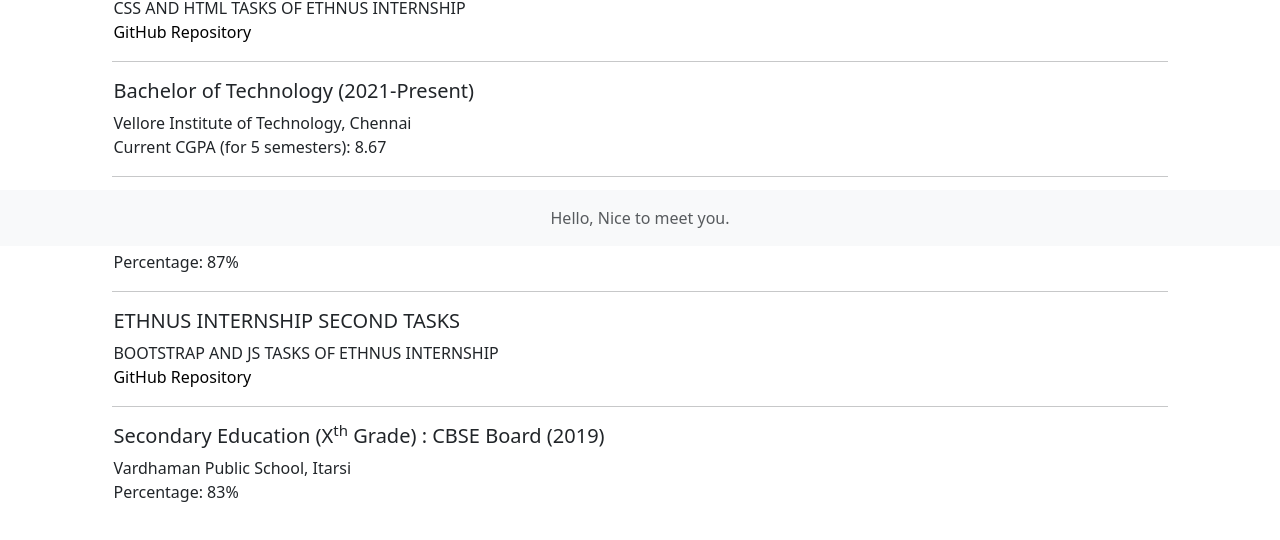
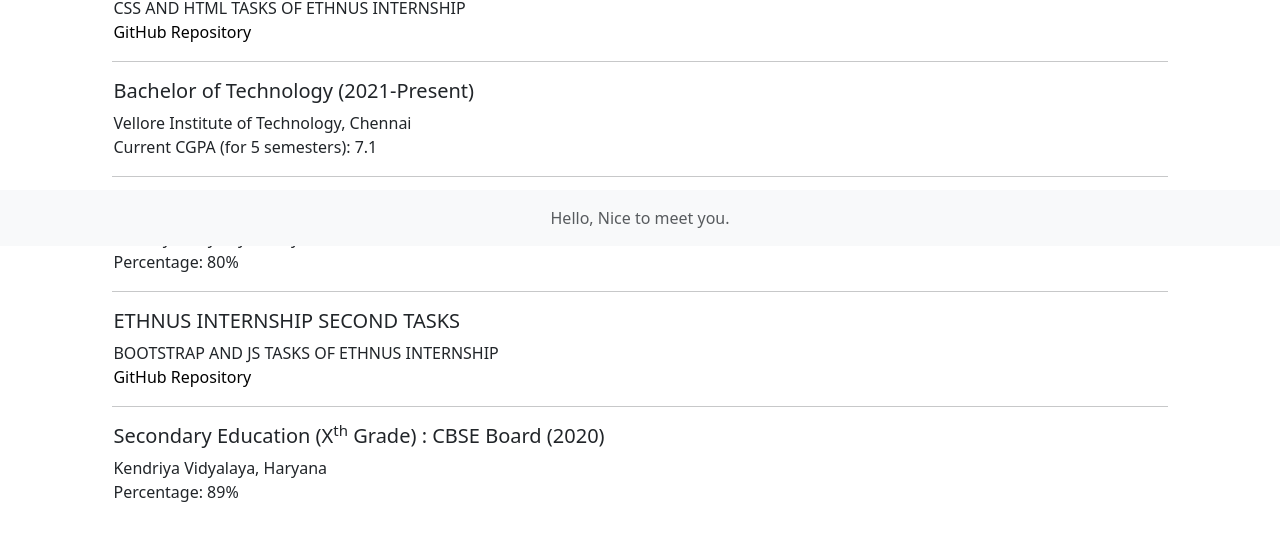
Before and after one commit to 13Charchit/portfolior, a React (Create React App) app: page /#/experienceAndEducation in a window 1280 px wide. Shown: the part 554-1094 px from the top of the page. Built offline with nearby package versions, Linux system fonts and the light colour scheme.

Commit message:
Update ExperienceAndEducation.js

```diff
--- a/src/components/ExperienceAndEducation.js
+++ b/src/components/ExperienceAndEducation.js
@@ -45,7 +45,7 @@ function ExperienceAndEducation() {
               CSS AND HTML TASKS OF ETHNUS INTERNSHIP
               <br />
               <a
-                href="https://github.com/ayushdongre22/EthnusWebDev"
+                href="https://github.com/13Charchit/MERN_task"
                 className="noDecore"
               >
                 GitHub Repository
@@ -58,7 +58,7 @@ function ExperienceAndEducation() {
               <h5>Bachelor of Technology (2021-Present)</h5>
               Vellore Institute of Technology, Chennai
               <br />
-              Current CGPA (for 5 semesters): 8.67
+              Current CGPA (for 5 semesters): 7.1
             </td>
           </tr>
           <hr />
@@ -68,9 +68,9 @@ function ExperienceAndEducation() {
                 Senior Secondary Education (XII<sup>th</sup> Grade) : CBSE Board
                 (2020)
               </h5>
-              Vardhaman Public School, Itarsi, M.P
+              Kendriya Vidyalaya, Haryana
               <br />
-              Percentage: 87%
+              Percentage: 80%
             </td>
           </tr>
           <hr />
@@ -80,7 +80,7 @@ function ExperienceAndEducation() {
               BOOTSTRAP AND JS TASKS OF ETHNUS INTERNSHIP
               <br />
               <a
-                href="https://github.com/ayushdongre22/ethnus-webdev-js-bootstrap"
+                href="https://github.com/13Charchit/BS_JS_TASK"
                 className="noDecore"
               >
                 GitHub Repository
@@ -91,11 +91,11 @@ function ExperienceAndEducation() {
           <tr>
             <td>
               <h5>
-                Secondary Education (X<sup>th</sup> Grade) : CBSE Board (2019)
+                Secondary Education (X<sup>th</sup> Grade) : CBSE Board (2020)
               </h5>
-              Vardhaman Public School, Itarsi
+              Kendriya Vidyalaya, Haryana
               <br />
-              Percentage: 83%
+              Percentage: 89%
             </td>
           </tr>
         </tbody>
```
